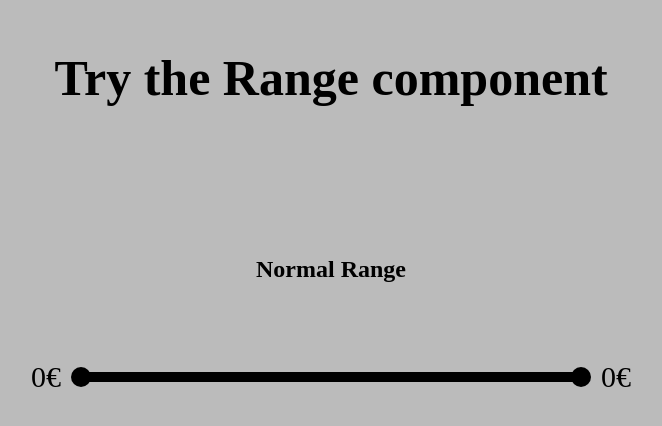
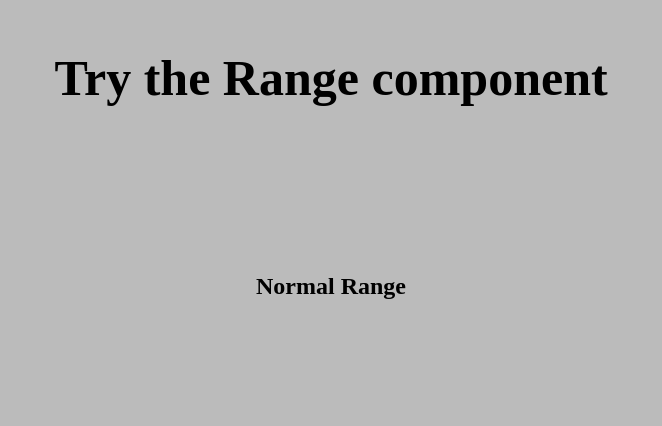
Before and after one commit to sguemar/range-component, a Next.js app: page /exercise1 in a window 1280 px wide. Shown: the part 214-640 px from the top of the page, without its empty margins (309-971 px from the left). Built offline with nearby package versions, Linux system fonts and the light colour scheme; no server answers.

Commit message:
feat: display the range component conditionally
Display the Range component if the API call has finished

```diff
--- a/app/exercise1/page.tsx
+++ b/app/exercise1/page.tsx
@@ -11,10 +11,12 @@ export default function NormalRange() {
     max: 0,
     min: 0,
   })
+  const [isLoading, setIsLoading] = useState(true)
 
   useEffect(() => {
     const getData = async () => {
       const data = await getNormalRangeData()
+      setIsLoading(false)
       setData(data)
     }
     getData()
@@ -23,7 +25,7 @@ export default function NormalRange() {
   return (
     <>
       <h2>Normal Range</h2>
-      <Range max={data.max} min={data.min} />
+      {!isLoading && <Range max={data.max} min={data.min} />}
     </>
   )
 }
```
